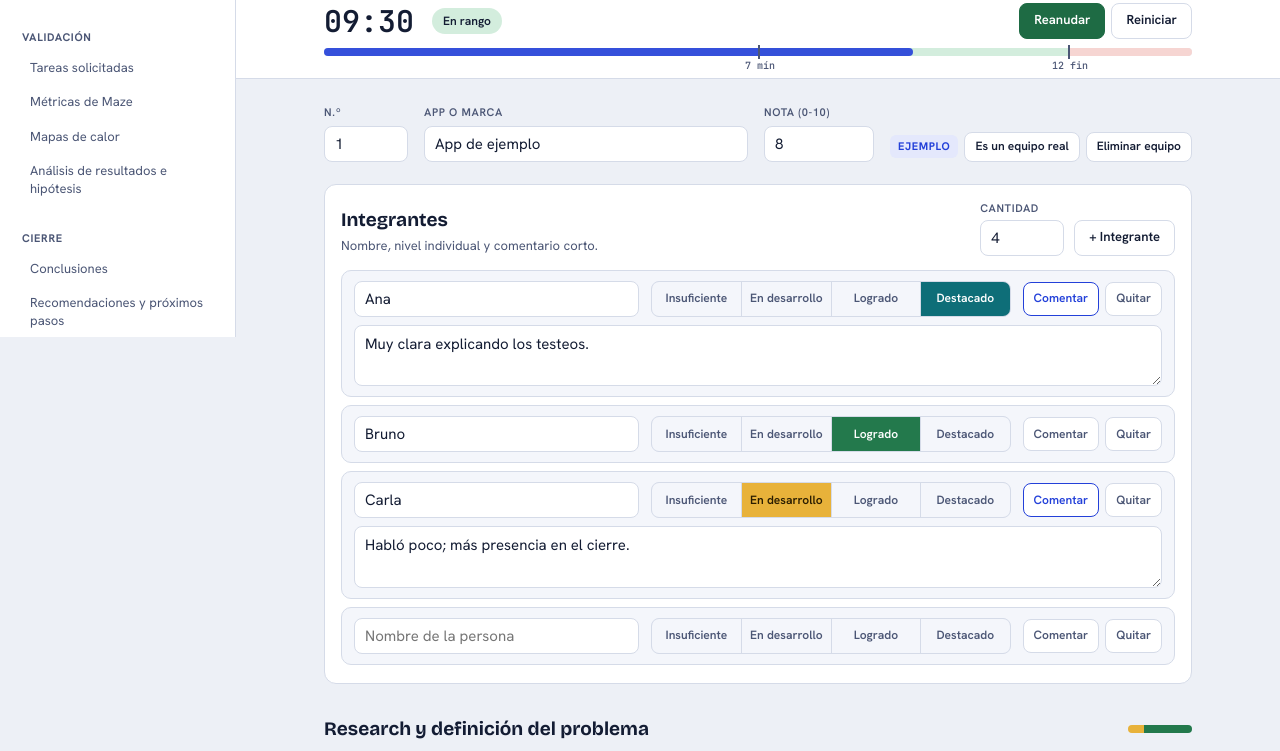
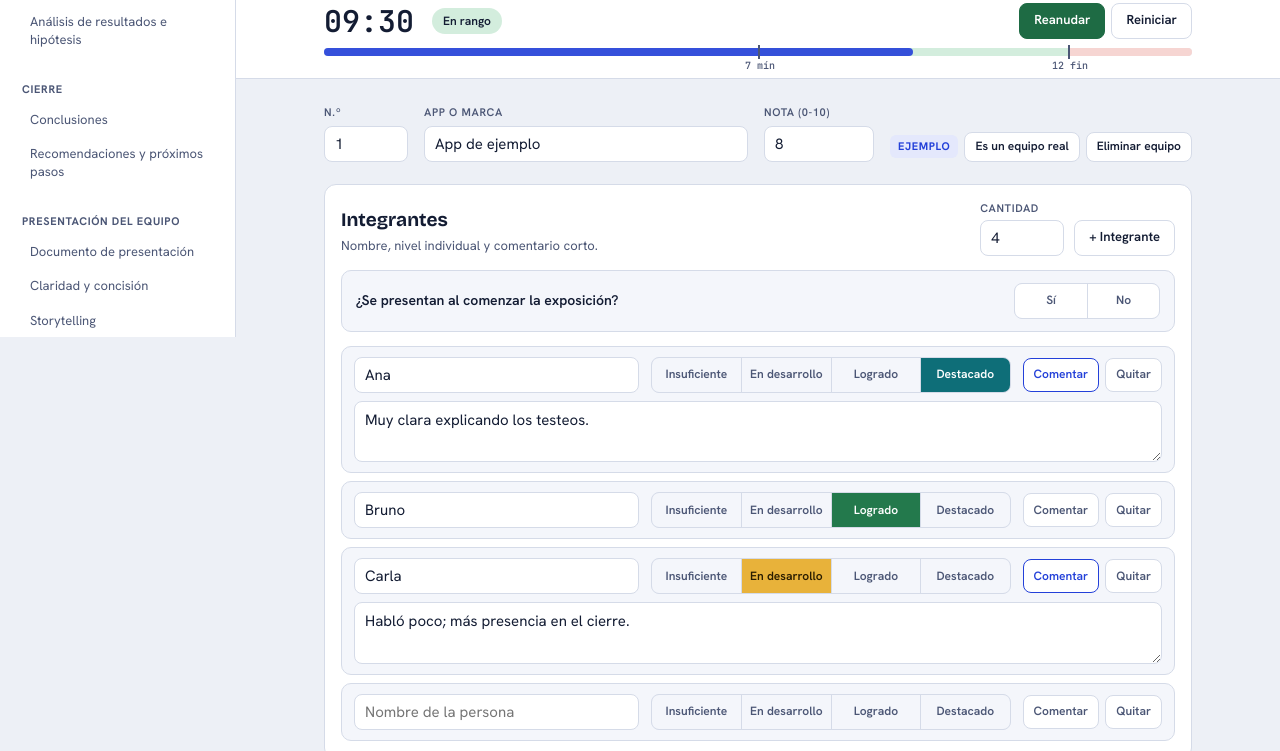
Before and after one commit to profmanu/planilla_observacion_presentaciones, a plain HTML site: page presentacion-final/index.html in a window 1280 px wide. Shown: the part 463-1214 px from the top of the page. Drawn offline with nearby package versions, Linux system fonts and the light colour scheme.

Commit message:
Presentación final: pregunta de inicio, menú lateral y renombre de sección
- Integrantes: pregunta "¿Se presentan al comenzar la exposición?" con toggle Sí / No
  (sin responder por defecto); figura en el PDF y en el Excel
- Sección "Validación" pasa a "Pruebas de usabilidad: testeos no moderados"
  (menú, título, PDF y Excel)
- Menú lateral: la categoría "Presentación del equipo" usa el nombre completo y el
  resaltado ahora la marca al llegar al final de la página y al hacer clic en cualquier categoría

Co-Authored-By: Claude Sonnet 5.5 <noreply@anthropic.com>
Claude-Session: https://claude.ai/code/session_018m9Vp3cPczdtaMoS2aFcoq

```diff
--- a/presentacion-final/index.html
+++ b/presentacion-final/index.html
@@ -93,6 +93,14 @@ main{padding-block:28px 64px;display:flex;flex-direction:column;gap:34px}
 .pc{display:flex;align-items:flex-end;gap:10px}
 .pc .hf label{margin-bottom:6px}
 .cc{display:flex;gap:8px;align-items:center;flex-wrap:wrap;font-size:13px;font-weight:600;color:var(--warn)}
+.ask{display:flex;align-items:center;gap:10px 16px;flex-wrap:wrap;padding:12px 14px;background:var(--surface2);border:1px solid var(--line);border-radius:10px}
+.ask .q{font-weight:600;font-size:14px;flex:1;min-width:220px}
+.yn{display:grid;grid-template-columns:repeat(2,1fr);border:1px solid var(--line);border-radius:8px;overflow:hidden;background:var(--line)}
+.yn button{height:34px;min-width:72px;padding:0 14px;border:0;border-left:1px solid var(--line);background:var(--surface);color:var(--ink2);font-size:12px;font-weight:600}
+.yn button:first-child{border-left:0}
+.yn button:hover{background:var(--accents);color:var(--ink)}
+.yn button[aria-pressed="true"][data-v="1"]{background:var(--l3);color:var(--l3f)}
+.yn button[aria-pressed="true"][data-v="0"]{background:var(--l1);color:var(--l1f)}
 .plist{display:flex;flex-direction:column;gap:8px}
 .prow{display:grid;grid-template-columns:minmax(0,1fr) auto auto;gap:8px 12px;align-items:center;background:var(--surface2);border:1px solid var(--line);border-radius:10px;padding:10px 12px}
 .prow .pcm{grid-column:1/-1}
@@ -268,7 +276,7 @@ var BLOCKS=[
     {k:'tf',n:'Task flow',h:'¿El nuevo task flow resuelve la fricción detectada antes del rediseño?'},
     {k:'uf',n:'User flow',h:'¿El nuevo user flow simplifica el recorrido de la persona usuaria?'}
   ]},
-  {k:'val',n:'Validación: testeos no moderados',s:'Validación',items:[
+  {k:'val',n:'Pruebas de usabilidad: testeos no moderados',s:'Pruebas de usabilidad',items:[
     {k:'tar',n:'Tareas solicitadas',h:'¿Qué tareas le pidieron a las personas testeadas y por qué esas?'},
     {k:'maze',n:'Métricas de Maze',h:'¿Qué dicen el éxito, el tiempo y los misclicks sobre la propuesta?'},
     {k:'heat',n:'Mapas de calor',h:'¿Qué muestran los mapas de calor y qué decisión tomaron a partir de eso?'},
@@ -278,7 +286,7 @@ var BLOCKS=[
     {k:'conc',n:'Conclusiones',h:'¿Las conclusiones responden al objetivo del proyecto, no solo resumen lo que hicieron?'},
     {k:'rec',n:'Recomendaciones y próximos pasos',h:'¿Qué harían después si siguieran trabajando en este producto?'}
   ]},
-  {k:'pre',n:'Presentación del equipo',s:'Presentación',items:[
+  {k:'pre',n:'Presentación del equipo',s:'Presentación del equipo',items:[
     {k:'pdoc',n:'Documento de presentación',h:'Diseño, estructura y calidad visual del material (slides o documento)'},
     {k:'cla',n:'Claridad y concisión',h:'Contenido claro, conciso y útil'},
     {k:'sto',n:'Storytelling',h:'Hilo narrativo del proceso o del producto'}
@@ -303,13 +311,15 @@ function sorted(){return teams.slice().sort(function(a,b){return (a.num-b.num)||
 function newPerson(){return {id:'p'+Date.now().toString(36)+Math.random().toString(36).slice(2,6),n:'',l:0,c:''}}
 function mkPeople(){var a=[];for(var i=0;i<4;i++)a.push(newPerson());return a}
 function normalize(r){
-  var t=Object.assign({id:uid(),num:1,app:'',t:0,items:{},bc:{},notes:'',ts:0,grade:null},r);
+  var t=Object.assign({id:uid(),num:1,app:'',t:0,items:{},bc:{},notes:'',ts:0,grade:null,intro:null},r);
+  if(t.intro!==true&&t.intro!==false)t.intro=null;
   if(!Array.isArray(t.people))t.people=mkPeople();
   else t.people=t.people.map(function(p){p=p||{};return {id:p.id||newPerson().id,n:String(p.n==null?'':p.n),l:(p.l>=1&&p.l<=4)?(p.l|0):0,c:String(p.c==null?'':p.c)}});
   return t;
 }
 function findPerson(t,id){return t.people.find(function(p){return p.id===id})}
 function peopleCount(t){return t.people.length}
+function introLabel(t){return t.intro===true?'Sí':(t.intro===false?'No':'Sin responder')}
 var MAXP=20,pendingCount=null;
 function personHasData(p){return !!((p.n||'').trim()||p.l>0||(p.c||'').trim())}
 function personRows(t){
@@ -486,19 +496,20 @@ function teamPage(doc,t,evName){
     doc.setFont('helvetica','normal');doc.setFontSize(9);doc.setTextColor(INK2[0],INK2[1],INK2[2]);doc.text(nl,M,y);y+=nl.length*4.4+6;
   }
   var pr=personRows(t);
-  if(pr.length){
+  if(pr.length||t.intro!=null){
     need(34);
     doc.setFont('helvetica','bold');doc.setFontSize(11.5);doc.setTextColor(INK[0],INK[1],INK[2]);
     doc.text('Evaluación individual',M,y);
     doc.setDrawColor(INK[0],INK[1],INK[2]);doc.setLineWidth(.5);doc.line(M,y+2,M+CW,y+2);
     y+=6;
+    if(t.intro!=null){doc.setFont('helvetica','normal');doc.setFontSize(9);doc.setTextColor(INK[0],INK[1],INK[2]);doc.text('¿Se presentan al comenzar la exposición?  '+introLabel(t),M,y);y+=5}
     var pb=pr.map(function(p){
       var lv=p.l>0?LEVELS[p.l-1]:null;
       return [{content:p.name,styles:{fontStyle:'bold'}},
         lv?{content:lv.n,styles:{fillColor:LV_RGB[lv.v].f,textColor:LV_RGB[lv.v].t,fontStyle:'bold',halign:'center'}}:{content:'—',styles:{textColor:INK2,halign:'center'}},
         p.c];
     });
-    doc.autoTable({
+    if(pr.length)doc.autoTable({
       startY:y,margin:{left:M,right:M,top:16,bottom:BOT},
       head:[['Integrante','Nivel','Comentario']],body:pb,theme:'grid',
       styles:{font:'helvetica',fontSize:8.5,cellPadding:{top:1.6,bottom:1.6,left:2,right:2},lineColor:LINEC,lineWidth:.2,textColor:INK,valign:'middle',overflow:'linebreak'},
@@ -558,6 +569,7 @@ function teamSheet(t,evName){
   var rows=[
     ['Equipo '+t.num,pdfSafe(t.app)||'Sin nombre'],
     ['Integrantes',peopleCount(t)],
+    ['Se presentan al comenzar',introLabel(t)],
     ['Duración',e>0?fmt(e):'Sin registrar'],
     ['Estado del tiempo',timeState(e,false)],
     ['Nota',t.grade==null?'Sin calificar':t.grade.toFixed(1)],
@@ -582,7 +594,7 @@ function teamSheet(t,evName){
     pr.forEach(function(p){rows.push(['',p.name,'',p.l>0?LEVELS[p.l-1].n:'—',p.c])});
   }
   var ws=XLSX.utils.aoa_to_sheet(rows);
-  ws['!cols']=[{wch:20},{wch:32},{wch:10},{wch:14},{wch:72}];
+  ws['!cols']=[{wch:40},{wch:34},{wch:10},{wch:14},{wch:72}];
   return ws;
 }
 function exportXlsx(){
@@ -721,21 +733,22 @@ function scrollToEl(el){
 var navRAF=null,lastActiveK=null;
 function updateActiveNav(){
   navRAF=null;
-  var items=$$('.item[data-k]',$('#view'));
-  if(!items.length)return;
-  var offset=$('#top').getBoundingClientRect().height+20,activeEl=items[0],k;
-  var onPeople=!!$('#b-people')&&items[0].getBoundingClientRect().top-offset>2;
-  if(onPeople){k='people'}
-  else{
-    for(var i=0;i<items.length;i++){
-      if(items[i].getBoundingClientRect().top-offset<=2)activeEl=items[i];else break;
-    }
-    k=activeEl.dataset.k;
-  }
+  var secs=$$('.blk',$('#view'));
+  if(!secs.length)return;
+  var offset=$('#top').getBoundingClientRect().height+20;
+  var de=document.documentElement;
+  var atBottom=de.scrollHeight>window.innerHeight+4&&window.innerHeight+window.scrollY>=de.scrollHeight-2;
+  var onPeople=!atBottom&&!!$('#b-people')&&secs[0].getBoundingClientRect().top-offset>2;
+  var bi=0;
+  for(var i=0;i<secs.length;i++){if(secs[i].getBoundingClientRect().top-offset<=2)bi=i;else break}
+  if(atBottom)bi=secs.length-1;
+  var items=$$('.item[data-k]',secs[bi]),k=items[0].dataset.k;
+  for(var j=0;j<items.length;j++){if(items[j].getBoundingClientRect().top-offset<=2)k=items[j].dataset.k}
+  if(atBottom)k=items[items.length-1].dataset.k;
+  var cat=onPeople?'people':secs[bi].id.replace(/^b-/,'');
+  if(onPeople)k='people';
   if(k===lastActiveK)return;
   lastActiveK=k;
-  var blk=onPeople?null:BLOCKS.find(function(x){return x.items.some(function(it){return it.k===k})});
-  var cat=onPeople?'people':(blk&&blk.k);
   $$('.sitem',$('#sidenav')).forEach(function(el){el.classList.toggle('active',el.dataset.k===k)});
   $$('.scat',$('#sidenav')).forEach(function(el){el.classList.toggle('active',el.dataset.b===cat)});
   var ab=$('.sitem[data-k="'+k+'"]',$('#sidenav'));if(ab)ab.scrollIntoView({block:'nearest'});
@@ -760,6 +773,7 @@ function renderView(){
     +'</div>'
     +'<div class="people" id="b-people" aria-labelledby="h-people"><div class="ph"><div class="pt"><h2 id="h-people">Integrantes</h2><p class="note">Nombre, nivel individual y comentario corto.</p></div>'
     +'<div class="pc"><div class="hf"><label for="fCount">Cantidad</label><input id="fCount" type="number" min="0" max="'+MAXP+'" inputmode="numeric" value="'+t.people.length+'" style="width:84px"></div><button type="button" class="btn" data-act="padd">+ Integrante</button></div></div>'
+    +'<div class="ask"><span class="q" id="introQ">¿Se presentan al comenzar la exposición?</span><div class="yn" role="group" aria-labelledby="introQ"><button type="button" data-act="intro" data-v="1" aria-pressed="false">Sí</button><button type="button" data-act="intro" data-v="0" aria-pressed="false">No</button></div></div>'
     +'<div class="cc" id="countConfirm" hidden></div><div class="plist" id="peopleList"></div></div>'
     +'</section>';
   BLOCKS.forEach(function(b){
@@ -770,7 +784,7 @@ function renderView(){
   h+='<section class="sec"><h2>Observaciones generales</h2><p class="note">Una observación por línea: cada línea se vuelve un bullet en la devolución.</p>'
     +'<textarea id="notes" rows="3" placeholder="Ej.: Buen arranque contando el contexto de la app."></textarea></section>';
   v.innerHTML=h;
-  renderPeople();
+  renderPeople();paintIntro();
   // valores de textareas (sin interpolar HTML)
   BLOCKS.forEach(function(b){$('#bc-'+b.k).value=t.bc[b.k]||''});
   $('#notes').value=t.notes||'';
@@ -806,6 +820,10 @@ function renderPeople(){
     c.value=p.c||'';if(c.value)c.hidden=false;
     paintPerson(el);
   });
+}
+function paintIntro(){
+  var t=cur();if(!t)return;
+  $$('[data-act="intro"]').forEach(function(b){b.setAttribute('aria-pressed',String(t.intro!=null&&(b.dataset.v==='1')===t.intro))});
 }
 function hideCountConfirm(){pendingCount=null;var cc=$('#countConfirm');if(cc){cc.hidden=true;cc.innerHTML=''}}
 function setCount(t,raw){
@@ -862,6 +880,7 @@ document.addEventListener('click',function(e){
     }
     t.people=t.people.filter(function(x){return x.id!==pp.id});touch(t);renderPeople();
   }
+  else if(act==='intro'&&t){var iv=b.dataset.v==='1';t.intro=(t.intro===iv)?null:iv;paintIntro();touch(t)}
   else if(act==='ccYes'&&t){if(pendingCount!=null){t.people=t.people.slice(0,pendingCount);touch(t)}hideCountConfirm();renderPeople()}
   else if(act==='ccNo'){hideCountConfirm();renderPeople()}
   else if(act==='navcat'){scrollToEl($('#b-'+b.dataset.b));closeNav()}
```
